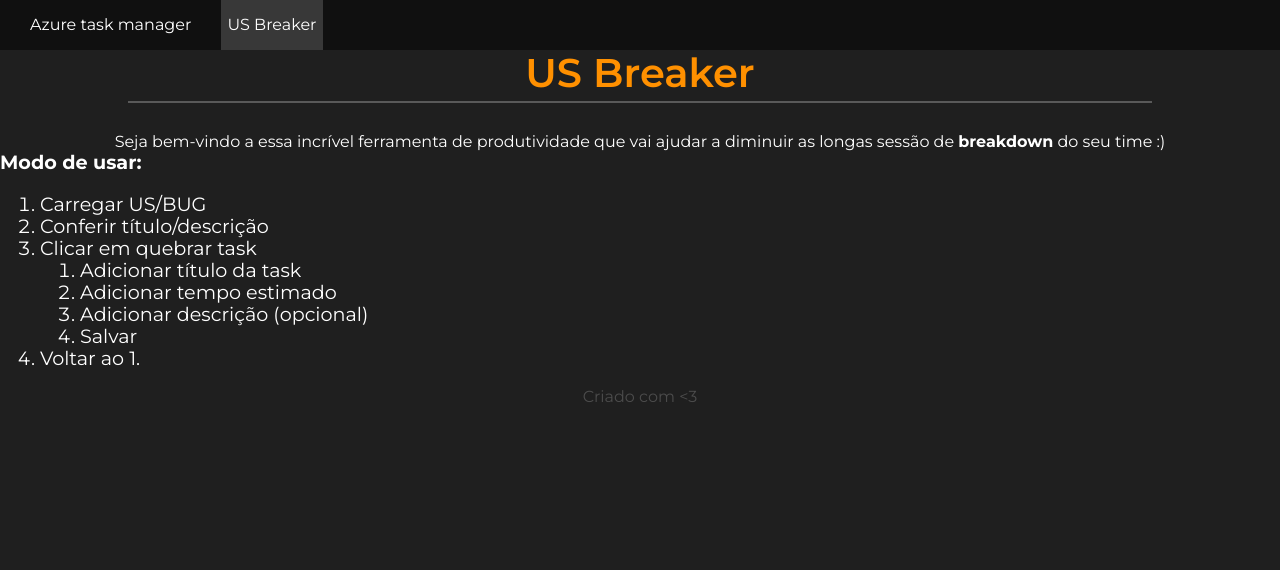
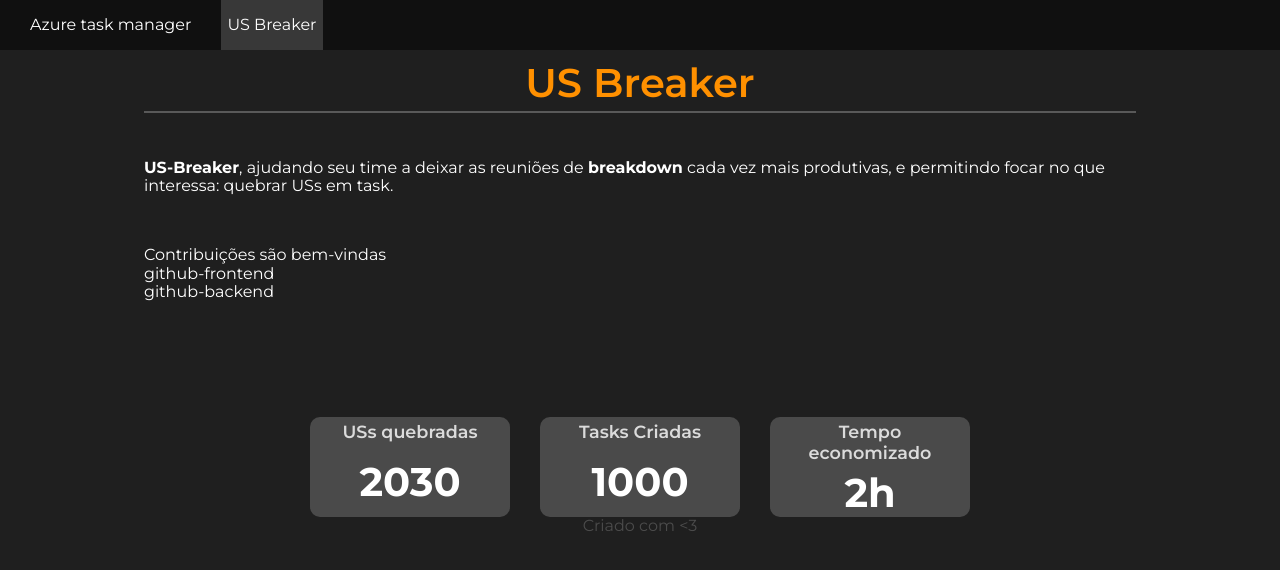
Before and after one commit to jpellissari/azure-task-manager-app, an Angular app: page / in a window 1280 px wide. Shown: the top 570 px of the page. Built offline with nearby package versions, Linux system fonts and the light colour scheme.

Commit message:
refactor: move welcome page to us-breaker containers

```diff
--- /dev/null
+++ b/src/app/us-breaker/containers/welcome/welcome.component.html
@@ -0,0 +1,33 @@
+<div class="welcome">
+  <div class="welcome__title">US Breaker</div>
+  <div class="welcome__callout">
+    <p>
+      <span>
+        <strong>US-Breaker</strong>, ajudando seu time a deixar as reuniões de
+        <strong>breakdown</strong> cada vez mais produtivas, e permitindo focar
+        no que interessa: quebrar USs em task.
+      </span>
+    </p>
+    <br />
+    <p class="welcome__callout__contribute-info">
+      <span>Contribuições são bem-vindas</span>
+      <span>github-frontend</span>
+      <span>github-backend</span>
+    </p>
+  </div>
+  <div class="stats">
+    <div class="stats__card">
+      <div class="stats__card__title">USs quebradas</div>
+      <div class="stats__card__value">2030</div>
+    </div>
+    <div class="stats__card">
+      <div class="stats__card__title">Tasks Criadas</div>
+      <div class="stats__card__value">1000</div>
+    </div>
+    <div class="stats__card">
+      <div class="stats__card__title">Tempo economizado</div>
+      <div class="stats__card__value">2h</div>
+    </div>
+  </div>
+  <div class="welcome__footer"><span>Criado com <3</span></div>
+</div>
--- /dev/null
+++ b/src/app/us-breaker/containers/welcome/welcome.component.scss
@@ -0,0 +1,78 @@
+@import '../../../../color-scheme.scss';
+
+.welcome {
+  height: calc(100% - 20px);
+  margin: 10px 20px;
+  display: flex;
+  flex-direction: column;
+
+  &__title {
+    width: 80%;
+    margin-bottom: 30px;
+    padding-bottom: 5px;
+    border-bottom: 2px solid rgba($surface-600, 0.5);
+    align-self: center;
+    text-align: center;
+
+    font-size: 2.5em;
+    font-weight: 600;
+    color: $primary-100;
+  }
+
+  &__callout {
+    width: 80%;
+    margin: 0 auto;
+    color: white;
+
+    &__contribute-info {
+      width: 300px;
+      display: flex;
+      flex-direction: column;
+      justify-items: flex-start;
+      text-align: flex-start;
+    }
+  }
+
+  &__footer {
+    margin-top: auto;
+    color: rgba(white, 0.2);
+    text-align: center;
+  }
+}
+
+.stats {
+  margin-top: 100px;
+  justify-content: center;
+
+  display: grid;
+  grid-template-columns: 200px 200px 200px;
+  grid-template-rows: auto;
+  grid-gap: 30px;
+
+  &__card {
+    display: flex;
+    flex-direction: column;
+
+    height: 100px;
+    width: 200px;
+    border-radius: 10px;
+    background-color: $surface-300;
+
+    &__title {
+      padding: 5px;
+      text-align: center;
+      font-size: 1.1em;
+      font-weight: 600;
+      color: rgba(white, 0.8);
+      justify-self: flex-start;
+    }
+
+    &__value {
+      margin: auto;
+
+      font-size: 2.5em;
+      font-weight: 700;
+      color: white;
+    }
+  }
+}
--- a/src/app/us-breaker/us-breaker.module.ts
+++ b/src/app/us-breaker/us-breaker.module.ts
@@ -6,8 +6,8 @@
 import { TaskCountComponent } from './components/task-count/task-count.component'
 import { WiSearchComponent } from './components/wi-search/wi-search.component'
 import { UsDashboardComponent } from './containers/us-dashboard/us-dashboard.component'
-import { WelcomeComponent } from './welcome/welcome.component'
 import { WorkItemService } from './services/work-item.service'
+import { WelcomeComponent } from './containers/welcome/welcome.component'
 
 const routes: Routes = [
   { path: '', component: WelcomeComponent, pathMatch: 'full' },
--- a/src/app/us-breaker/welcome/welcome.component.html
+++ /dev/null
@@ -1,26 +0,0 @@
-<div class="welcome">
-  <div class="welcome__title">US Breaker</div>
-  <div class="welcome__callout">
-    <span
-      >Seja bem-vindo a essa incrível ferramenta de produtividade que vai ajudar
-      a diminuir as longas sessão de <strong>breakdown</strong> do seu time
-      :)</span
-    >
-  </div>
-  <div class="welcome__main-content">
-    <span><strong>Modo de usar:</strong></span>
-    <ol>
-      <li>Carregar US/BUG</li>
-      <li>Conferir título/descrição</li>
-      <li>Clicar em quebrar task</li>
-      <ol>
-        <li>Adicionar título da task</li>
-        <li>Adicionar tempo estimado</li>
-        <li>Adicionar descrição (opcional)</li>
-        <li>Salvar</li>
-      </ol>
-      <li>Voltar ao 1.</li>
-    </ol>
-  </div>
-  <div class="welcome__footer"><span>Criado com <3</span></div>
-</div>
--- a/src/app/us-breaker/welcome/welcome.component.scss
+++ /dev/null
@@ -1,36 +0,0 @@
-@import '../../../color-scheme.scss';
-
-.welcome {
-  width: 100%;
-  height: 100%;
-  text-align: center;
-  display: flex;
-  flex-direction: column;
-
-  &__title {
-    color: $primary-100;
-    font-size: 2.5em;
-    font-weight: 600;
-    padding-bottom: 5px;
-    border-bottom: 2px solid rgba($surface-600, 0.5);
-    margin-bottom: 30px;
-    width: 80%;
-    align-self: center;
-  }
-
-  &__callout {
-    color: white;
-    flex-basis: 20%;
-  }
-
-  &__main-content {
-    flex-grow: 1;
-    color: white;
-    text-align: justify;
-    font-size: 1.2em;
-  }
-
-  &__footer {
-    color: rgba(white, 0.2);
-  }
-}
```
Also changed, not shown: src/app/us-breaker/containers/welcome/welcome.component.ts (renamed from src/app/us-breaker/welcome/welcome.component.ts), 1 other file (tests, documents, lock files or other folders).
